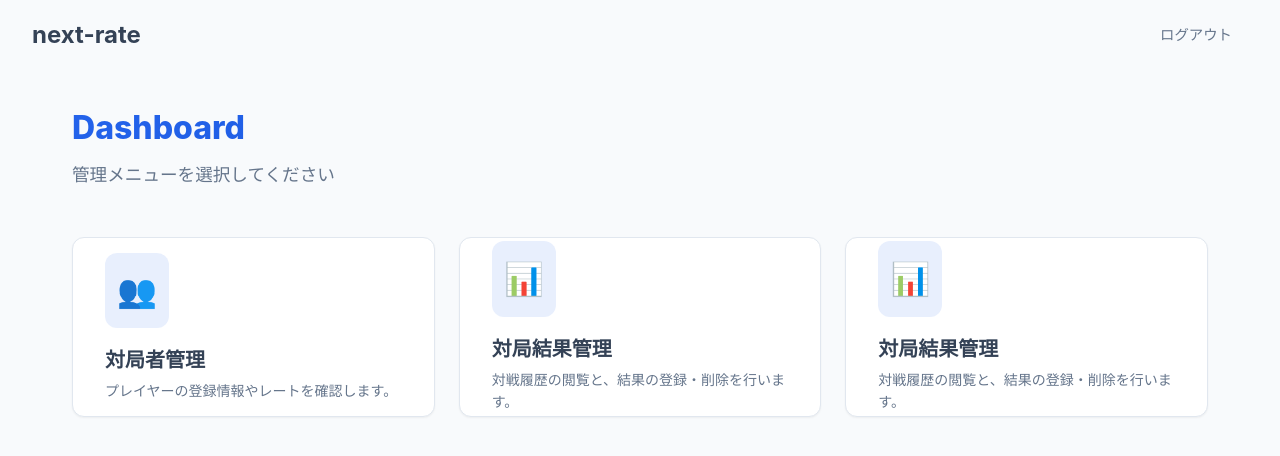
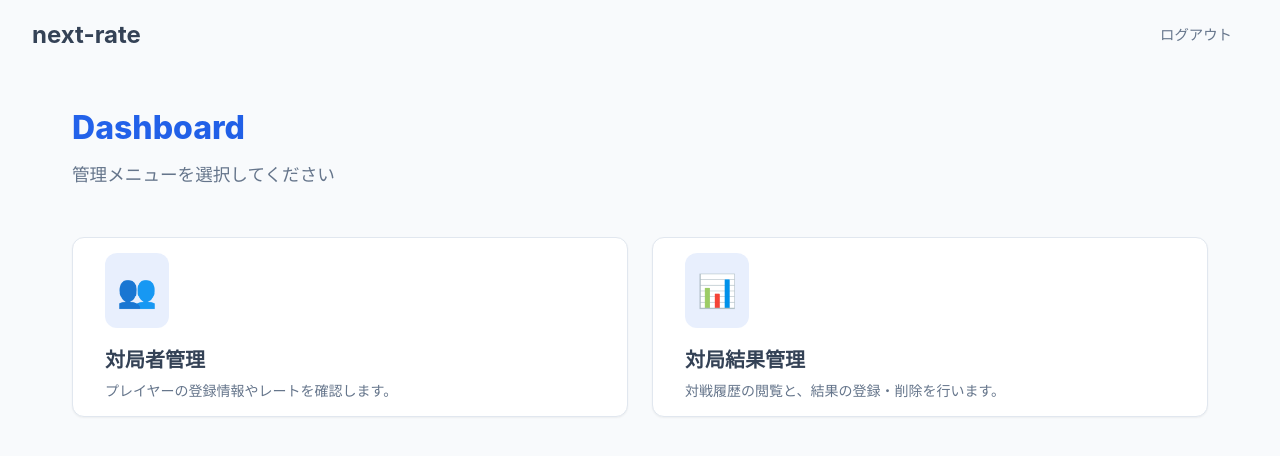
Before and after one commit to inunu1/next-rate, a Next.js app: page /dashboard in a window 1280 px wide. Shown: the top 456 px of the page. Built offline with nearby package versions, Linux system fonts and the light colour scheme; no server answers; sample sign-in values are in the browser's storage.

Commit message:
ダッシュボードを修正

```diff
--- a/src/app/dashboard/DashboardClient.tsx
+++ b/src/app/dashboard/DashboardClient.tsx
@@ -105,15 +105,6 @@ export default function DashboardClient({
               </div>
             </Link>
           )}
-
-          {/* 共通：その他 */}
-          <Link href="/results" className={styles.card}>
-            <div className={styles.cardIcon}>📊</div>
-            <div className={styles.cardTitle}>対局結果管理</div>
-            <div className={styles.cardDescription}>
-              対戦履歴の閲覧と、結果の登録・削除を行います。
-            </div>
-          </Link>
         </div>
       </main>
     </div>
```
